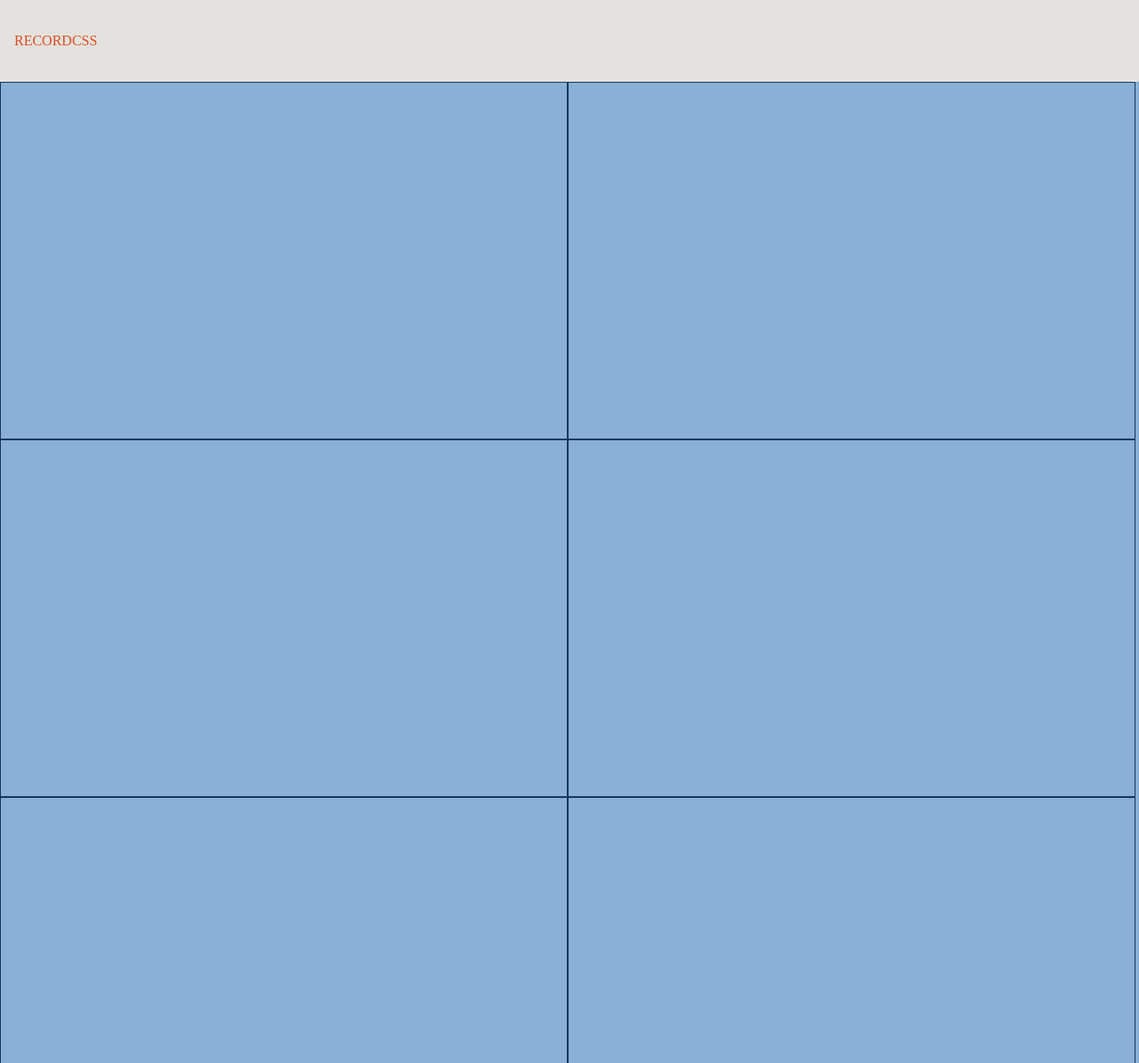
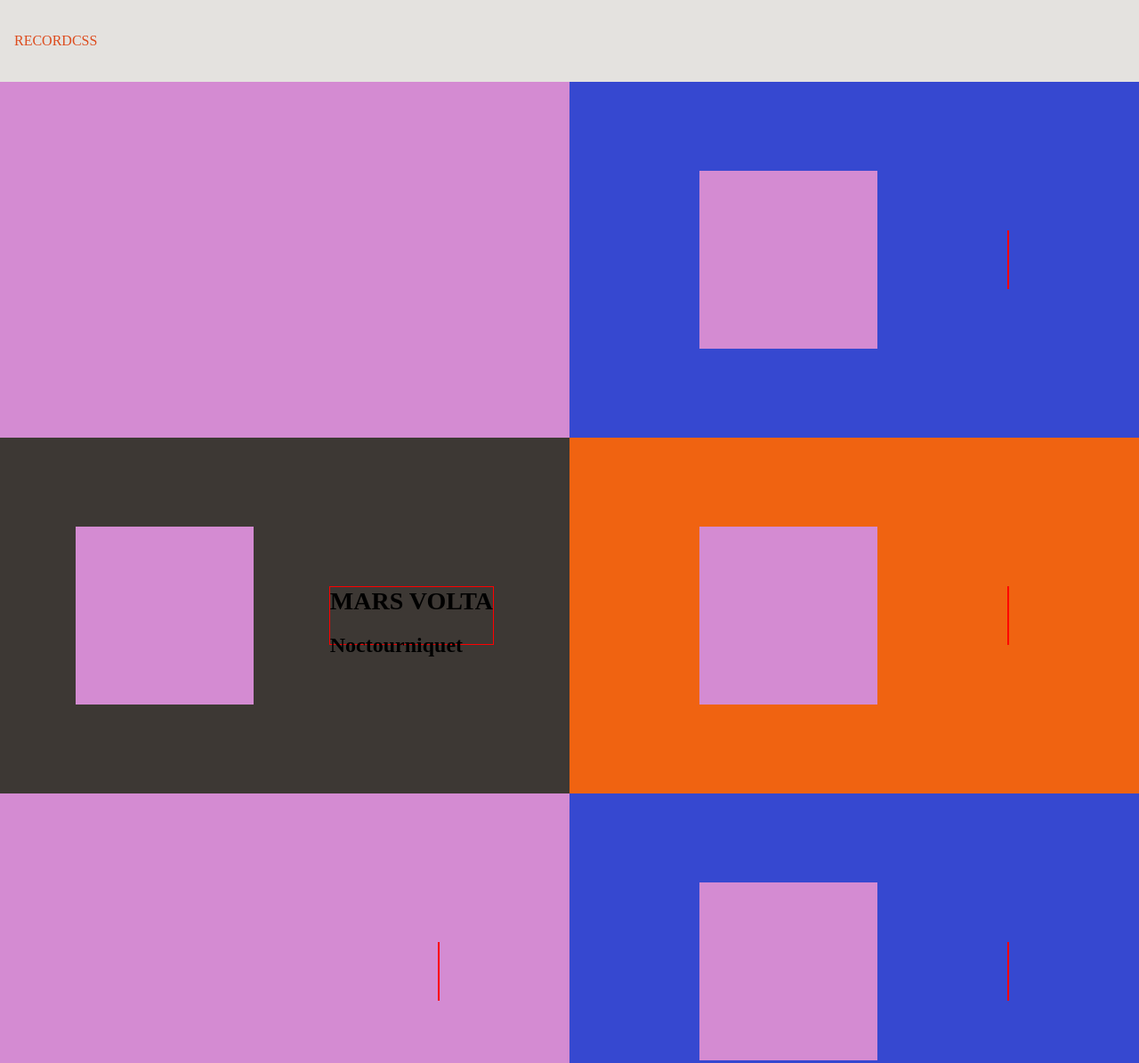
Before and after one commit to peterhencz/RecordCSS, a plain HTML site: page index.html in a window 1280 px wide. Shown: the top 1195 px of the page at 89% size. Drawn offline with Linux system fonts and the light colour scheme.

Commit message:
timeline structure

```diff
--- a/index.html
+++ b/index.html
@@ -10,14 +10,40 @@
   <body>
     <div class="header">RECORDCSS</div>
     <div class="main-container">
-      <div class="cover"></div>
-      <div class="cover"></div>
-      <div class="cover"></div>
-      <div class="cover"></div>
-      <div class="cover"></div>
-      <div class="cover"></div>
-      <div class="cover"></div>
-      <div class="cover"></div>
+      <div class="cover-tile c1">
+        <div class="cover-art"></div>
+      </div>
+      <div class="cover-tile c2">
+        <div class="cover-art"></div>
+        <div class="cover-text"></div>
+      </div>
+      <div class="cover-tile c3">
+        <div class="cover-art"></div>
+        <div class="cover-text">
+          <h1>MARS VOLTA</h1>
+          <h2>Noctourniquet</h2>
+        </div>
+      </div>
+      <div class="cover-tile c4">
+        <div class="cover-art"></div>
+        <div class="cover-text"></div>
+      </div>
+      <div class="cover-tile c1">
+        <div class="cover-art"></div>
+        <div class="cover-text"></div>
+      </div>
+      <div class="cover-tile c2">
+        <div class="cover-art"></div>
+        <div class="cover-text"></div>
+      </div>
+      <div class="cover-tile c3">
+        <div class="cover-art"></div>
+        <div class="cover-text"></div>
+      </div>
+      <div class="cover-tile c4">
+        <div class="cover-art"></div>
+        <div class="cover-text"></div>
+      </div>
     </div>
     <script src="script.js"></script>
   </body>
--- a/styles/style.scss
+++ b/styles/style.scss
@@ -1,10 +1,11 @@
+@import "./text.scss";
 @import "./variables.scss";
 
 body {
   background: $bg;
   margin: 0;
   padding: 0;
-  font-size: 16px;
+  font-size: $rem;
 }
 
 .header {
@@ -25,10 +26,50 @@ body {
   width: 100%;
   display: flex;
   flex-flow: wrap;
+  justify-content: space-around;
 }
 
-.cover {
-  width: calc(50% - 4px);
-  height: 400px;
-  border: 1px solid $border;
+.cover-tile {
+  width: 50%;
+  height: 25rem;
+
+  box-shadow: 0 8px 6px -6px rgb(65, 65, 65);
+  transition: 0.2s cubic-bezier(0.215, 0.61, 0.355, 1);
+  display: flex;
+  justify-content: space-evenly;
+  align-items: center;
+  &:hover {
+    box-shadow: 0 11px 10px -6px rgb(86, 86, 86);
+  }
 }
+
+.cover-art {
+  width: 12.5rem;
+  height: 12.5rem;
+  background: $bg1;
+}
+
+.cover-text {
+  max-width: 12rem;
+  height: 4em;
+  border: 1px solid red;
+}
+
+.c1 {
+  background-color: $bg1;
+}
+.c2 {
+  background-color: $bg2;
+}
+.c3 {
+  background-color: $bg3;
+}
+.c4 {
+  background-color: $bg4;
+}
+
+@media only screen and (max-width: 600px) {
+  .cover-tile {
+    width: 100%;
+  }
+}
--- /dev/null
+++ b/styles/text.scss
@@ -0,0 +1,4 @@
+.cover-text h1 {
+  margin: 0;
+  font-size: 1.75em;
+}
--- a/styles/variables.scss
+++ b/styles/variables.scss
@@ -3,7 +3,16 @@
 $bg: #8ab0d3;
 $border: #14375a;
 
+//text
+
+$rem: 16px;
+
 //header
 
 $header-bg: #e4e2df;
 $header-text: #dd4c1e;
+
+$bg1: #d48bd2;
+$bg2: #3648d0;
+$bg3: #3d3834;
+$bg4: #f06311;
```
Also changed, not shown: styles/style.css, 1 other file.
